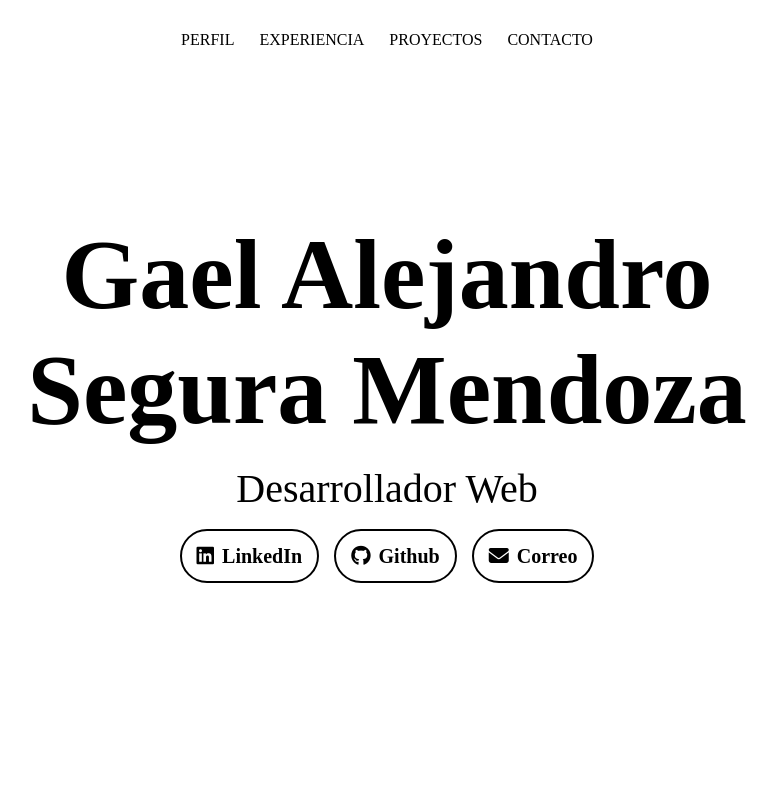
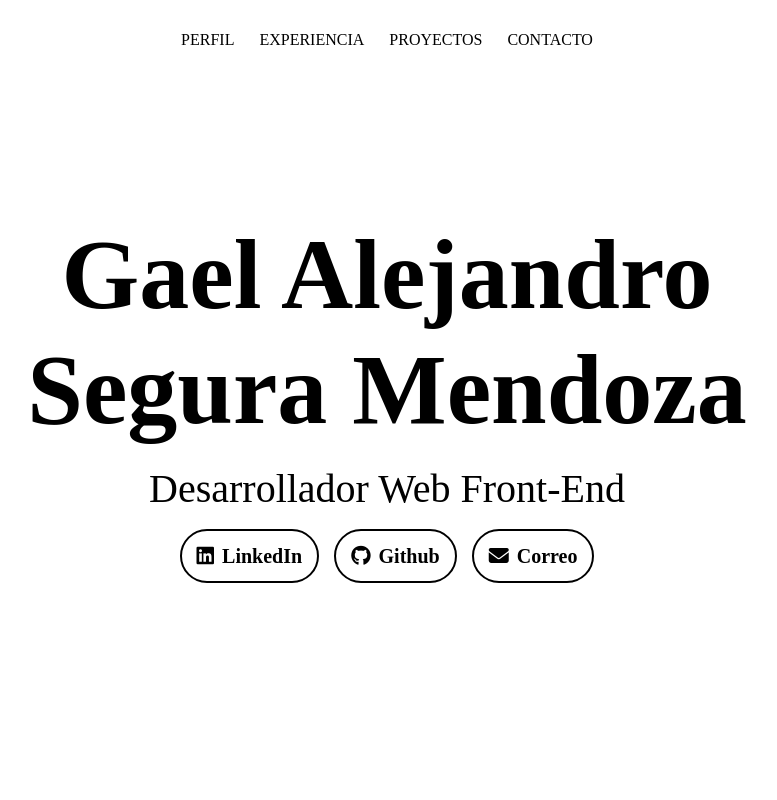
Before and after one commit to GaelSM/Portfolio, a React (Vite) app: page / in a window 1280 px wide. Shown: the top 800 px of the page, without its empty margins (253-1030 px from the left). Built offline with nearby package versions, Linux system fonts and the light colour scheme.

Commit message:
Update profession

```diff
--- a/src/components/Presentation.jsx
+++ b/src/components/Presentation.jsx
@@ -5,7 +5,7 @@ export default function Presentation() {
     <section className="presentation" id="presentation">
       <div className="text">
         <h1> Gael Alejandro Segura Mendoza</h1>
-        <h3> Desarrollador Web </h3>
+        <h3> Desarrollador Web Front-End</h3>
       </div>
       <address className="socials">
         <Social src="https://www.linkedin.com/in/gaelsm/" icon="fa-brands fa-linkedin" text="LinkedIn" />
```
